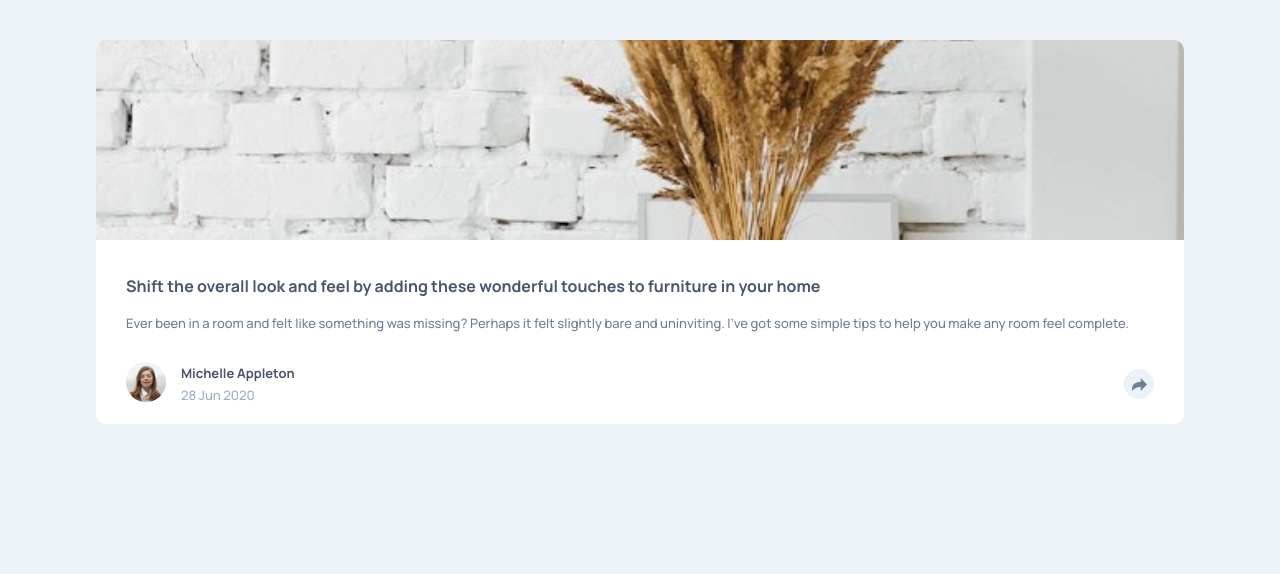
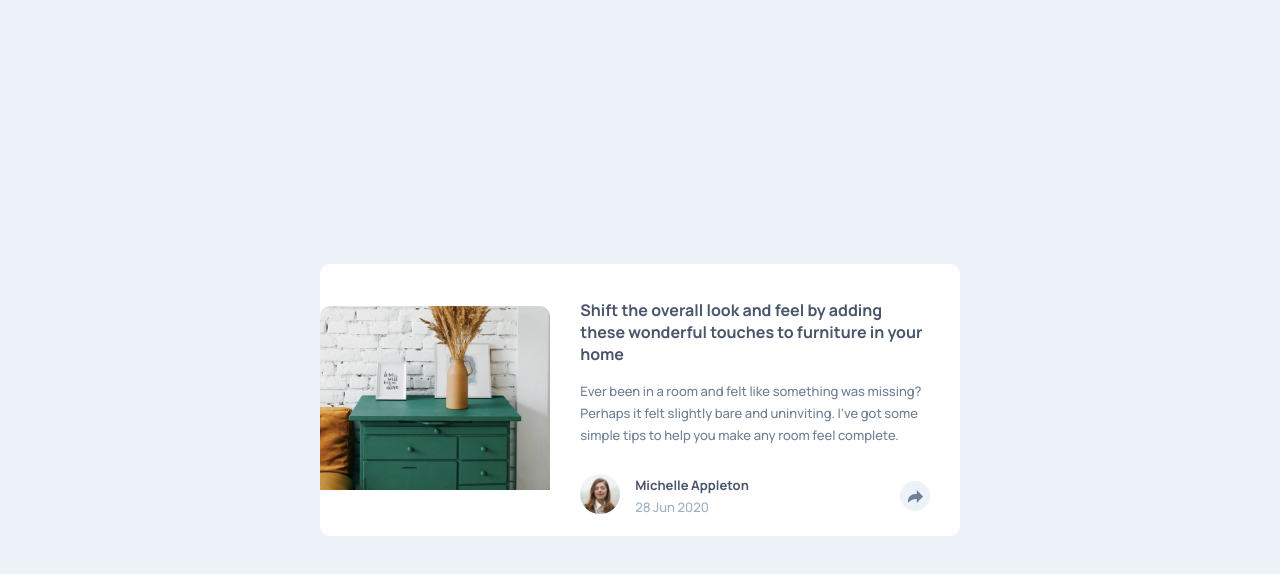
Before and after one commit to Natselane/article-preview-component, a plain HTML site: page index.html in a window 1280 px wide. Drawn offline with Linux system fonts and the light colour scheme.

Commit message:
Progress on media query

```diff
--- a/scss/style.scss
+++ b/scss/style.scss
@@ -97,3 +97,36 @@ body {
 
     }
 }
+
+
+@media only screen and (min-width: 481px) {
+}
+
+// Laptops
+@media only screen and (min-width: 769px) {
+}
+
+// Desktops
+@media only screen and (min-width: 1025px) {
+    body {
+        display: flex;
+        align-items: center;
+        height: 100vh;
+
+        .container {
+            flex-direction: row;
+            align-items: center;
+            margin-top: 0;
+            margin-bottom: 0;
+            width: 50%;
+        }
+    }
+    .container .image {
+        height: 100%;
+        img {
+            object-fit: cover;
+            margin-top: 0;
+        }
+    }
+
+}
```
Also changed, not shown: css/style.css, 1 other file.
